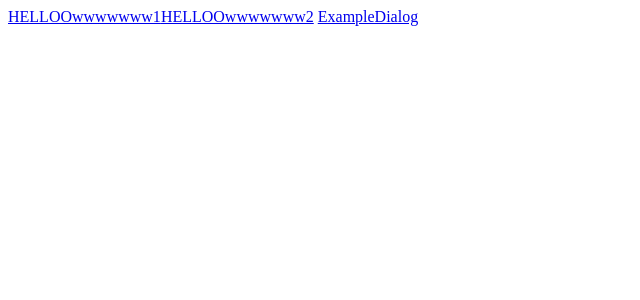
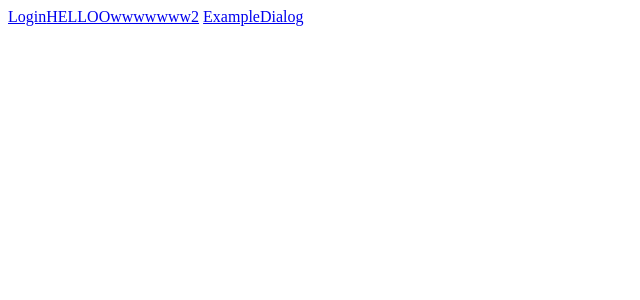
Before and after one commit to bigzeus007/st-sad-project, a Next.js app: page / in a window 1280 px wide. Shown: the top 300 px of the page, without its empty margins (0-640 px from the left). Built offline with nearby package versions, Linux system fonts and the light colour scheme.

Commit message:
STARTING ONE TOUCH APP

```diff
--- a/package.json
+++ b/package.json
@@ -11,8 +11,10 @@
   "author": "S.tarhi",
   "license": "ISC",
   "dependencies": {
+    "@ant-design/icons": "^4.7.0",
     "@reach/dialog": "^0.16.2",
     "@reach/visually-hidden": "^0.16.0",
+    "firebase": "^9.6.4",
     "lint": "^0.7.0",
     "next": "^12.0.8",
     "react": "^17.0.2",
--- a/pages/index.js
+++ b/pages/index.js
@@ -2,14 +2,13 @@ import Link from "next/link";
 export default function Home() {
   return (
     <>
-      <Link href={"/components/Test"}>
-        <a>HELLOOwwwwwww1</a>
+      <Link href={"/components/Login"}>
+        <a>Login</a>
       </Link>
-
       <Link href={"/components/Test2"}>
         <a>HELLOOwwwwwww2</a>
       </Link>
-      {` `}
+      {" "}
       <Link href={"/components/ExampleDialog"}>
         <a>ExampleDialog</a>
       </Link>
```
Also changed, not shown: 2 other files (tests, documents, lock files or other folders).
